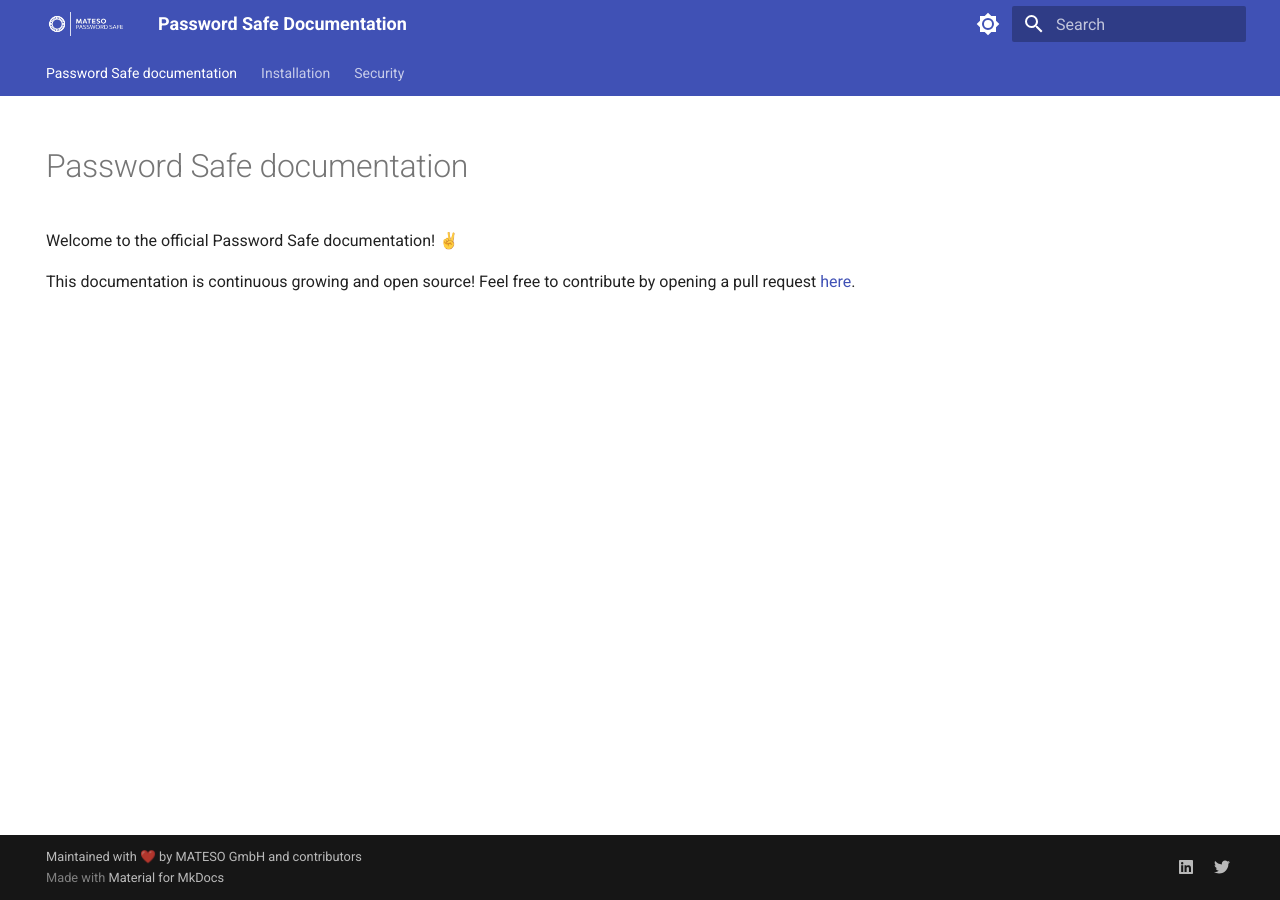
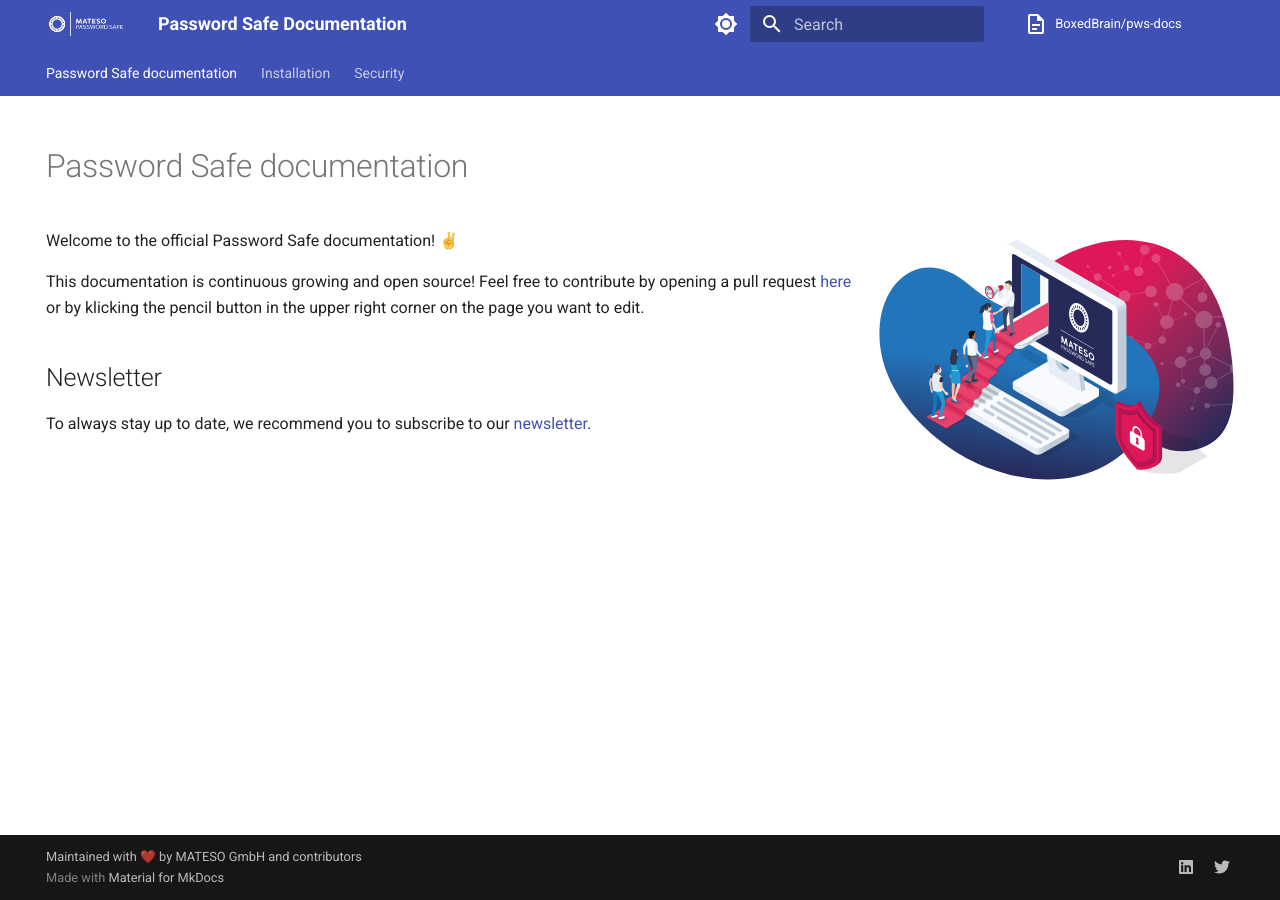
Before and after one commit to BoxedBrain/pws-docs, an MkDocs documentation site: the page built from docs/index.md, in a window 1280 px wide. Built offline with MkDocs 1.6.1 and Material for MkDocs 9.7.7, drawn with Linux system fonts in a browser that asks for light colours; comment, search, counter and statistics services are not loaded.

Commit message:
update docs

```diff
--- a/docs/index.md
+++ b/docs/index.md
@@ -6,7 +6,13 @@
 
 # Password Safe documentation
 
+![Image title](/assets/images/start-page.svg){align=right width=30% loading=lazy }
+
 Welcome to the official Password Safe documentation! ✌️
 
 This documentation is continuous growing and open source!
-Feel free to contribute by opening a pull request [here](https://placeholder){target=_blank}.
+Feel free to contribute by opening a pull request [here](https://github.com/BoxedBrain/pws-docs){target=_blank} or by klicking the pencil button in the upper right corner on the page you want to edit.
+
+## Newsletter
+
+To always stay up to date, we recommend you to subscribe to our [newsletter](https://www.passwordsafe.com/en/newsletter-registration/){target=_blank}.
--- a/mkdocs.yml
+++ b/mkdocs.yml
@@ -1,5 +1,7 @@
 site_name: Password Safe Documentation
 site_author: MATESO GmbH
+repo_url: https://github.com/BoxedBrain/pws-docs
+repo_name: BoxedBrain/pws-docs
 
 extra:
   generator: true
@@ -15,6 +17,8 @@
   favicon: assets/favicon.svg
   language: en
   name: material
+  icon:
+    repo: material/file-document-outline
 
   features:
   - navigation.indexes
@@ -53,6 +57,7 @@
       prebuild_index: true
 
 markdown_extensions:
+  - meta
   - abbr
   - admonition
   - footnotes
```
Also changed, not shown: docs/Installation/System requirements/Application server.md (+1 -1 lines), docs/assets/images/start-page.svg (added).
